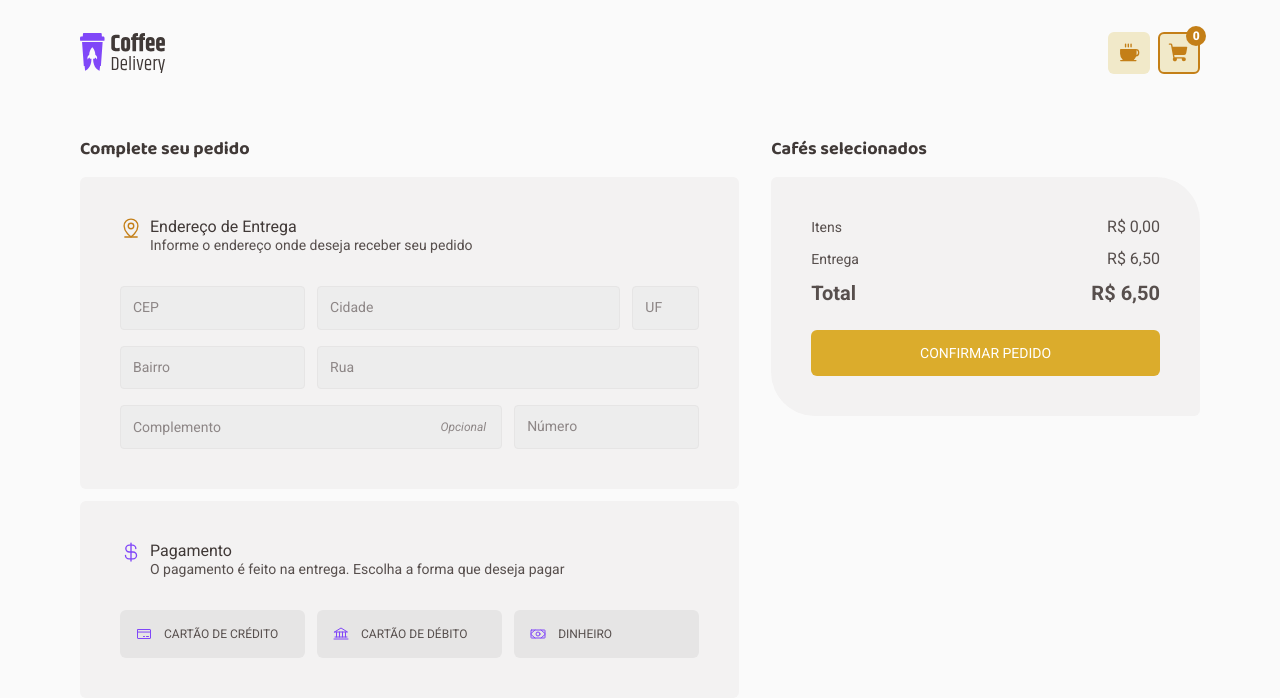
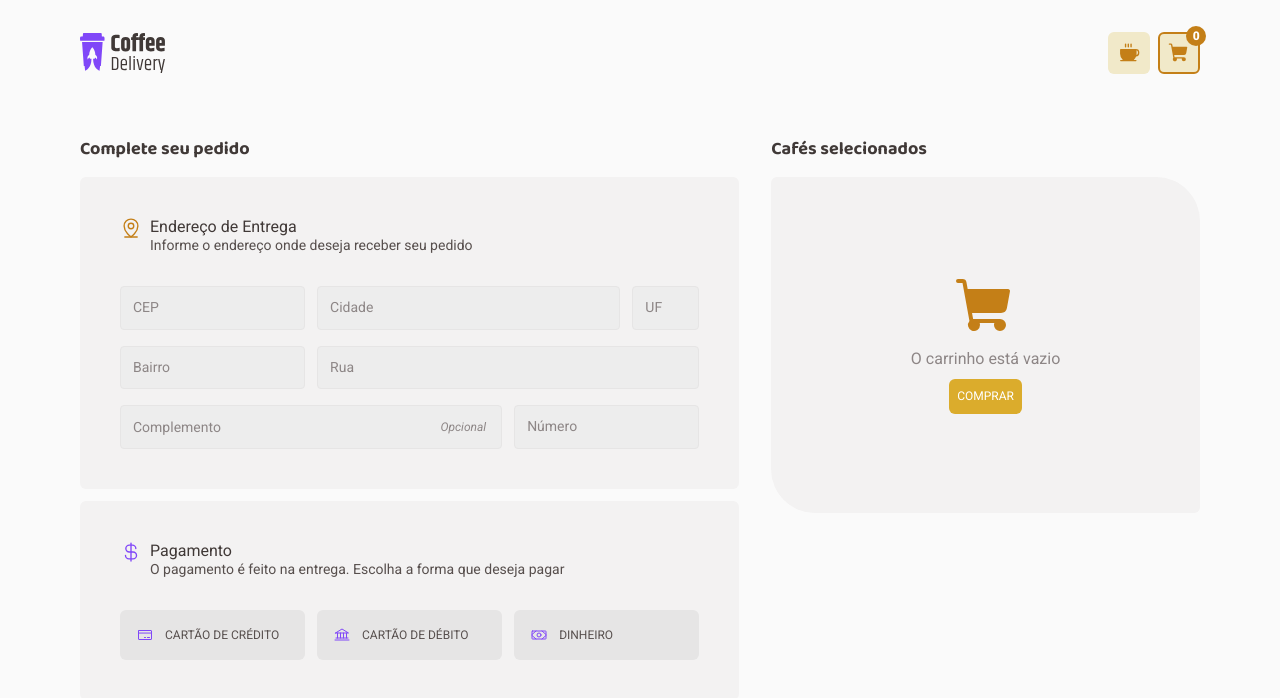
Before and after one commit to dhomini-rabelo/Estudos-Ignite-React-002, a React (Vite) app in the folder projects/practice02/: page /carrinho in a window 1280 px wide. Shown: the top 698 px of the page. Built offline with nearby package versions, Linux system fonts and the light colour scheme.

Commit message:
show message for empty input

```diff
--- a/projects/practice02/src/pages/carrinho/components/PaymentMethod/styles.ts
+++ b/projects/practice02/src/pages/carrinho/components/PaymentMethod/styles.ts
@@ -9,6 +9,7 @@ export const Button = {
   payment: styled.button(({ active }: { active: boolean }) => `
 
 
+    border: 1px solid transparent;
     ${active && `
         border: 1px solid var(--Purple-500);
         background-color: var(--Purple-100);
--- a/projects/practice02/src/pages/carrinho/index.tsx
+++ b/projects/practice02/src/pages/carrinho/index.tsx
@@ -1,5 +1,6 @@
-import { MapPinLine } from 'phosphor-react'
+import { MapPinLine, ShoppingCart } from 'phosphor-react'
 import { useContext } from 'react'
+import { Link } from 'react-router-dom'
 import { SaleContext } from '../../code/contexts/Cart'
 import { ProductType } from '../../code/contexts/Cart/types'
 import { adaptMoneyValue } from '../../code/utils/values'
@@ -20,6 +21,7 @@ export function Cart() {
     0,
   )
 
+  /* eslint-disable */
   return (
     <>
       <main className="mt-16">
@@ -86,6 +88,16 @@ export function Cart() {
                   <div className="border-separation my-6"></div>
                 </>
               ))}
+              {productsForBuy.length === 0 ? (
+                <div className="flex flex-col items-center justify-center gap-y-2 h-64">
+                  <ShoppingCart size={64} weight="fill" className="text-Yellow-800" />
+                  <span className="text-Black-100">O carrinho está vazio</span>
+                  <Link to="/" className="py-2 px-2 bg-Yellow-500 hover:bg-Yellow-800 rounded-md text-white text-xs bold leading-relaxed">
+                    COMPRAR
+                  </Link>
+                </div>
+              ) : (
+                <>
                     <div className="mb-6 flex flex-col gap-y-3">
                       <div className="flex justify-between items-center text-Black-300 leading-tight">
                         <span className="text-sm">Itens</span>
@@ -108,6 +120,8 @@ export function Cart() {
                     <button className="w-full py-3 px-2 bg-Yellow-500 hover:bg-Yellow-800 rounded-md text-white text-sm bold leading-relaxed">
                       CONFIRMAR PEDIDO
                     </button>
+                </>
+              )}
             </Div.coffeeBuyContainer>
           </div>
         </div>
```
Lines whose indentation alone changed are shown as unchanged.
